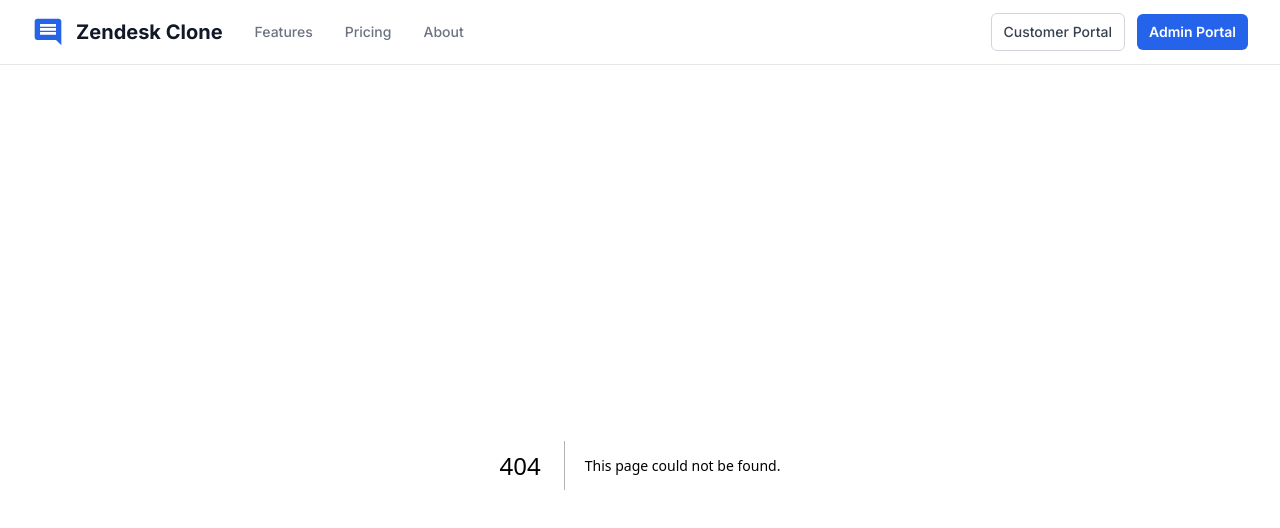
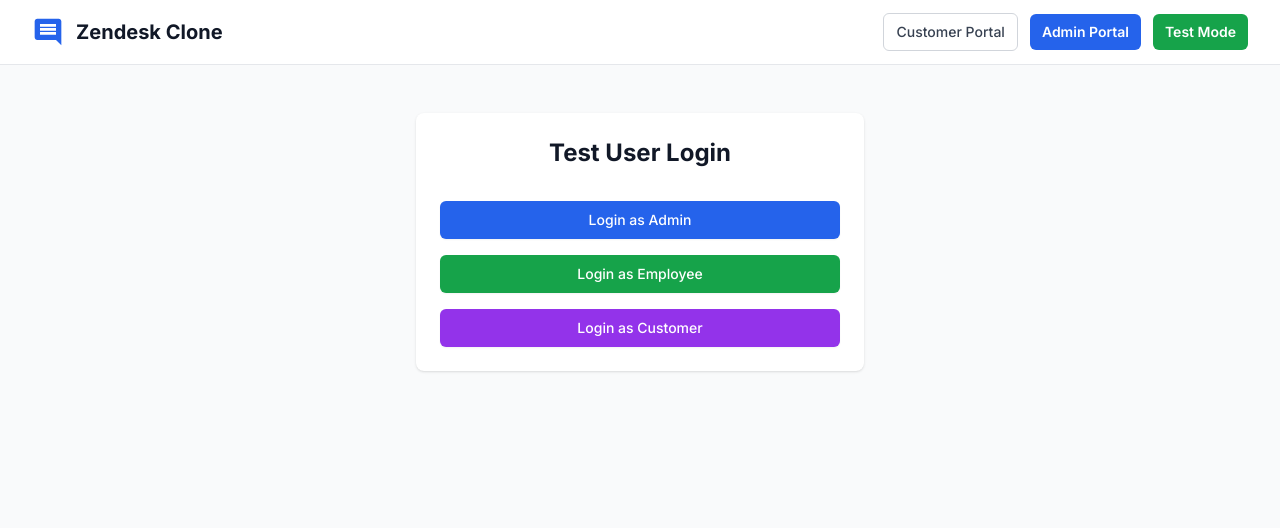
Before and after one commit to Chip-Mortensen/zendesk, a Next.js app: page /test-auth in a window 1280 px wide. Before the commit this address had no page. Shown: the top 528 px of the page. Built offline with nearby package versions, Linux system fonts and the light colour scheme.

Commit message:
minor fixes, implementin test auth flow

```diff
--- /dev/null
+++ b/src/app/api/test-auth/route.ts
@@ -0,0 +1,106 @@
+import { createRouteHandlerClient } from '@supabase/auth-helpers-nextjs';
+import { cookies } from 'next/headers';
+import { NextResponse } from 'next/server';
+
+interface Organization {
+  slug: string;
+}
+
+interface MemberData {
+  organization_id: string;
+  role: string;
+  organizations: Organization;
+}
+
+export async function POST(request: Request) {
+  const supabase = createRouteHandlerClient({ cookies });
+
+  try {
+    const { userType } = await request.json();
+
+    const credentials = {
+      admin: {
+        email: process.env.TEST_ADMIN_EMAIL,
+        password: process.env.TEST_ADMIN_PASSWORD
+      },
+      employee: {
+        email: process.env.TEST_EMPLOYEE_EMAIL,
+        password: process.env.TEST_EMPLOYEE_PASSWORD
+      },
+      customer: {
+        email: process.env.TEST_CUSTOMER_EMAIL,
+        password: process.env.TEST_CUSTOMER_PASSWORD
+      }
+    }[userType as 'admin' | 'employee' | 'customer'];
+
+    if (!credentials?.email || !credentials?.password) {
+      console.error('Missing credentials for user type:', userType);
+      return NextResponse.json(
+        { error: 'Invalid user type or missing credentials' },
+        { status: 400 }
+      );
+    }
+
+    const { data, error } = await supabase.auth.signInWithPassword({
+      email: credentials.email,
+      password: credentials.password
+    });
+
+    if (error) {
+      console.error('Auth error:', error);
+      throw error;
+    }
+
+    if (!data.session) {
+      console.error('No session returned');
+      throw new Error('No session returned from sign in');
+    }
+
+    // Get user's organization and role
+    const { data: memberData, error: memberError } = await supabase
+      .from('org_members')
+      .select(`
+        organization_id,
+        role,
+        organizations!inner (
+          slug
+        )
+      `)
+      .eq('user_id', data.user.id)
+      .single();
+
+    if (memberError) {
+      console.error('Member data error:', memberError);
+      throw memberError;
+    }
+
+    if (!memberData) {
+      console.error('No member data found for user:', data.user.id);
+      throw new Error('User organization data not found');
+    }
+
+    // Safe type casting through unknown first
+    const typedMemberData = memberData as unknown as MemberData;
+    // Handle the case where organizations might be null
+    const organizationSlug = typedMemberData.organizations?.slug;
+    if (typedMemberData.role === 'customer' && !organizationSlug) {
+      console.error('No organization slug found for customer:', data.user.id);
+      throw new Error('Organization data not found');
+    }
+
+    return NextResponse.json({
+      success: true,
+      role: typedMemberData.role,
+      redirect: typedMemberData.role === 'customer'
+        ? `/org/${organizationSlug}`
+        : '/dashboard'
+    });
+
+  } catch (error) {
+    console.error('Test auth error:', error);
+    return NextResponse.json(
+      { error: error instanceof Error ? error.message : 'An error occurred' },
+      { status: 500 }
+    );
+  }
+}
--- a/src/app/dashboard/team/page.tsx
+++ b/src/app/dashboard/team/page.tsx
@@ -321,7 +321,7 @@ export default function TeamPage() {
                   <td className="px-6 py-4 whitespace-nowrap text-sm text-gray-500">
                     {member.email}
                   </td>
-                  <td className="px-6 py-4 whitespace-nowrap text-sm text-gray-500">
+                  <td className="px-6 py-4 whitespace-nowrap text-sm text-gray-500 capitalize">
                     {member.role}
                   </td>
                   <td className="px-6 py-4 whitespace-nowrap text-sm text-gray-500">
--- a/src/app/dashboard/tickets/page.tsx
+++ b/src/app/dashboard/tickets/page.tsx
@@ -5,7 +5,7 @@ import { useRouter } from 'next/navigation';
 import { supabase } from '@/utils/supabase';
 import PriorityBadge from '@/components/tickets/PriorityBadge';
 import TagBadge from '@/components/tickets/TagBadge';
-import SortableHeader from '@/components/SortableHeader';
+import SortableHeader from '@/components/table/SortableHeader';
 import { sortTickets } from '@/utils/sorting';
 import TicketFilters, { TicketFilters as TicketFiltersType } from '@/components/tickets/TicketFilters';
 import { isToday, isThisWeek } from 'date-fns';
@@ -368,64 +368,56 @@ export default function TicketsPage() {
                 <SortableHeader
                   label="Title"
                   field="title"
-                  sortField={sortConfig.field}
-                  sortDirection={sortConfig.field === "title" ? sortConfig.direction : null}
+                  currentSort={sortConfig}
                   onSort={handleSort}
                   className="w-1/4"
                 />
                 <SortableHeader
                   label="Status"
                   field="status"
-                  sortField={sortConfig.field}
-                  sortDirection={sortConfig.field === "status" ? sortConfig.direction : null}
+                  currentSort={sortConfig}
                   onSort={handleSort}
                   className="w-24"
                 />
                 <SortableHeader
                   label="Priority"
                   field="priority"
-                  sortField={sortConfig.field}
-                  sortDirection={sortConfig.field === "priority" ? sortConfig.direction : null}
+                  currentSort={sortConfig}
                   onSort={handleSort}
                   className="w-24"
                 />
                 <SortableHeader
                   label="Assignee"
                   field="assignee"
-                  sortField={sortConfig.field}
-                  sortDirection={sortConfig.field === "assignee" ? sortConfig.direction : null}
+                  currentSort={sortConfig}
                   onSort={handleSort}
                   className="w-32"
                 />
                 <SortableHeader
                   label="Customer"
                   field="customer"
-                  sortField={sortConfig.field}
-                  sortDirection={sortConfig.field === "customer" ? sortConfig.direction : null}
+                  currentSort={sortConfig}
                   onSort={handleSort}
                   className="w-32"
                 />
                 <SortableHeader
                   label="Tag"
                   field="tag"
-                  sortField={sortConfig.field}
-                  sortDirection={sortConfig.field === "tag" ? sortConfig.direction : null}
+                  currentSort={sortConfig}
                   onSort={handleSort}
                   className="w-24"
                 />
                 <SortableHeader
                   label="Rating"
                   field="rating"
-                  sortField={sortConfig.field}
-                  sortDirection={sortConfig.field === "rating" ? sortConfig.direction : null}
+                  currentSort={sortConfig}
                   onSort={handleSort}
                   className="w-20"
                 />
                 <SortableHeader
                   label="Created"
                   field="created_at"
-                  sortField={sortConfig.field}
-                  sortDirection={sortConfig.field === "created_at" ? sortConfig.direction : null}
+                  currentSort={sortConfig}
                   onSort={handleSort}
                   className="w-28"
                 />
--- a/src/app/layout.tsx
+++ b/src/app/layout.tsx
@@ -35,18 +35,6 @@ export default function RootLayout({
                     </svg>
                     <span className="text-xl font-bold text-gray-900">Zendesk Clone</span>
                   </Link>
-
-                  <nav className="hidden md:flex space-x-8">
-                    <Link href="/features" className="text-sm font-medium text-gray-500 hover:text-gray-900">
-                      Features
-                    </Link>
-                    <Link href="/pricing" className="text-sm font-medium text-gray-500 hover:text-gray-900">
-                      Pricing
-                    </Link>
-                    <Link href="/about" className="text-sm font-medium text-gray-500 hover:text-gray-900">
-                      About
-                    </Link>
-                  </nav>
                 </div>
 
                 <div className="flex items-center space-x-3">
@@ -62,6 +50,12 @@ export default function RootLayout({
                   >
                     Admin Portal
                   </Link>
+                  <Link
+                    href="/test-auth"
+                    className="inline-flex items-center justify-center rounded-md px-3 py-2 text-sm font-semibold text-white bg-green-600 hover:bg-green-500 focus:outline-none focus:ring-2 focus:ring-offset-2 focus:ring-green-500"
+                  >
+                    Test Mode
+                  </Link>
                 </div>
               </div>
             </div>
--- /dev/null
+++ b/src/app/test-auth/page.tsx
@@ -0,0 +1,74 @@
+'use client';
+
+import { useRouter } from 'next/navigation';
+import { useState } from 'react';
+
+export default function TestAuthPage() {
+  const router = useRouter();
+  const [isLoading, setIsLoading] = useState<string | null>(null);
+
+  const handleTestLogin = async (userType: 'admin' | 'employee' | 'customer') => {
+    try {
+      setIsLoading(userType);
+
+      const response = await fetch('/api/test-auth', {
+        method: 'POST',
+        headers: {
+          'Content-Type': 'application/json',
+        },
+        body: JSON.stringify({ userType })
+      });
+
+      const data = await response.json();
+
+      if (!response.ok) {
+        throw new Error(data.error || 'Failed to login');
+      }
+
+      router.push(data.redirect);
+    } catch (error) {
+      console.error('Login error:', error);
+      alert('Failed to log in: ' + (error instanceof Error ? error.message : 'Unknown error'));
+    } finally {
+      setIsLoading(null);
+    }
+  };
+
+  return (
+    <div className="min-h-screen bg-gray-50 py-12">
+      <div className="mx-auto max-w-md">
+        <div className="bg-white shadow sm:rounded-lg">
+          <div className="px-4 py-5 sm:p-6">
+            <h2 className="text-2xl font-bold text-gray-900 text-center mb-8">
+              Test User Login
+            </h2>
+
+            <div className="space-y-4">
+              <button
+                onClick={() => handleTestLogin('admin')}
+                disabled={!!isLoading}
+                className="w-full flex justify-center py-2 px-4 border border-transparent rounded-md shadow-sm text-sm font-medium text-white bg-blue-600 hover:bg-blue-700 focus:outline-none focus:ring-2 focus:ring-offset-2 focus:ring-blue-500 disabled:opacity-50"
+              >
+                {isLoading === 'admin' ? 'Logging in...' : 'Login as Admin'}
+              </button>
+              <button
+                onClick={() => handleTestLogin('employee')}
+                disabled={!!isLoading}
+                className="w-full flex justify-center py-2 px-4 border border-transparent rounded-md shadow-sm text-sm font-medium text-white bg-green-600 hover:bg-green-700 focus:outline-none focus:ring-2 focus:ring-offset-2 focus:ring-green-500 disabled:opacity-50"
+              >
+                {isLoading === 'employee' ? 'Logging in...' : 'Login as Employee'}
+              </button>
+              <button
+                onClick={() => handleTestLogin('customer')}
+                disabled={!!isLoading}
+                className="w-full flex justify-center py-2 px-4 border border-transparent rounded-md shadow-sm text-sm font-medium text-white bg-purple-600 hover:bg-purple-700 focus:outline-none focus:ring-2 focus:ring-offset-2 focus:ring-purple-500 disabled:opacity-50"
+              >
+                {isLoading === 'customer' ? 'Logging in...' : 'Login as Customer'}
+              </button>
+            </div>
+          </div>
+        </div>
+      </div>
+    </div>
+  );
+}
--- a/src/components/SortableHeader.tsx
+++ /dev/null
@@ -1,34 +0,0 @@
-interface SortableHeaderProps {
-  label: string;
-  field: string;
-  sortField: string | null;
-  sortDirection: 'asc' | 'desc' | null;
-  onSort: (field: string) => void;
-  className?: string;
-}
-
-export default function SortableHeader({
-  label,
-  field,
-  sortField,
-  sortDirection,
-  onSort,
-  className,
-}: SortableHeaderProps) {
-  return (
-    <th
-      scope="col"
-      className={`px-3 py-3 text-left text-xs font-medium text-gray-500 uppercase tracking-wider cursor-pointer ${className || ''}`}
-      onClick={() => onSort(field)}
-    >
-      <div className="flex items-center gap-1">
-        {label}
-        {sortField === field && (
-          <span className="text-gray-900">
-            {sortDirection === 'asc' ? '↑' : '↓'}
-          </span>
-        )}
-      </div>
-    </th>
-  );
-}
--- a/src/components/table/SortableHeader.tsx
+++ b/src/components/table/SortableHeader.tsx
@@ -8,9 +8,10 @@ interface SortableHeaderProps {
     direction: 'asc' | 'desc';
   };
   onSort: (field: string) => void;
+  className?: string;
 }
 
-export default function SortableHeader({ label, field, currentSort, onSort }: SortableHeaderProps) {
+export default function SortableHeader({ label, field, currentSort, onSort, className }: SortableHeaderProps) {
   const isCurrentSort = currentSort.field === field;
 
   const handleClick = (e: React.MouseEvent) => {
@@ -21,7 +22,7 @@ export default function SortableHeader({ label, field, currentSort, onSort }: So
   return (
     <th
       scope="col"
-      className="px-6 py-3 text-left text-xs font-medium text-gray-500 uppercase tracking-wider cursor-pointer hover:bg-gray-100"
+      className={`px-6 py-3 text-left text-xs font-medium text-gray-500 uppercase tracking-wider cursor-pointer hover:bg-gray-100 ${className || ''}`}
       onClick={handleClick}
     >
       <div className="flex items-center space-x-1">
--- a/src/components/tickets/RatingButton.tsx
+++ b/src/components/tickets/RatingButton.tsx
@@ -24,23 +24,25 @@ export function RatingButton({
     await onSubmitRating(ticketId, rating, comment);
   };
 
+  // If there's already a rating, just display it without button functionality
+  if (currentRating) {
+    return (
+      <div className="inline-flex items-center gap-1 px-3 py-1 text-sm">
+        <StarIconSolid className="w-5 h-5 text-yellow-400" />
+        <span>{currentRating}</span>
+      </div>
+    );
+  }
+
+  // Otherwise, show the interactive button
   return (
     <>
       <button
         onClick={() => setIsModalOpen(true)}
         className="inline-flex items-center gap-1 px-3 py-1 text-sm rounded-md hover:bg-gray-100"
       >
-        {currentRating ? (
-          <>
-            <StarIconSolid className="w-5 h-5 text-yellow-400" />
-            <span>{currentRating}</span>
-          </>
-        ) : (
-          <>
-            <StarIcon className="w-5 h-5" />
-            <span>Rate</span>
-          </>
-        )}
+        <StarIcon className="w-5 h-5" />
+        <span>Rate</span>
       </button>
 
       <RatingModal
--- a/src/utils/sorting.ts
+++ b/src/utils/sorting.ts
@@ -33,7 +33,7 @@ export interface SortableTicket {
   rating_submitted_at?: string;
 }
 
-type SortableField = keyof SortableTicket | 'created_by';
+type SortableField = keyof SortableTicket | 'created_by' | 'assignee';
 
 export function sortTickets(
   tickets: SortableTicket[],
@@ -69,6 +69,7 @@ export function sortTickets(
           ? new Date(a.created_at).getTime() - new Date(b.created_at).getTime()
           : new Date(b.created_at).getTime() - new Date(a.created_at).getTime();
 
+      case 'assignee':
       case 'assigned_to':
         const aName = a.assignee?.name || '';
         const bName = b.assignee?.name || '';
```
